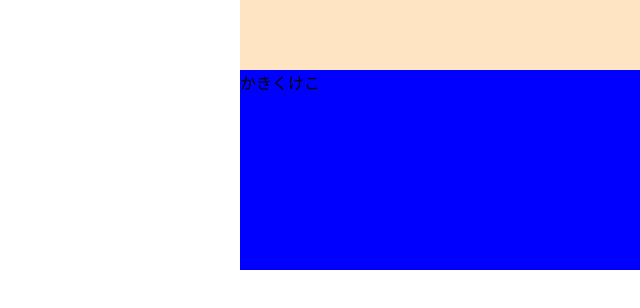
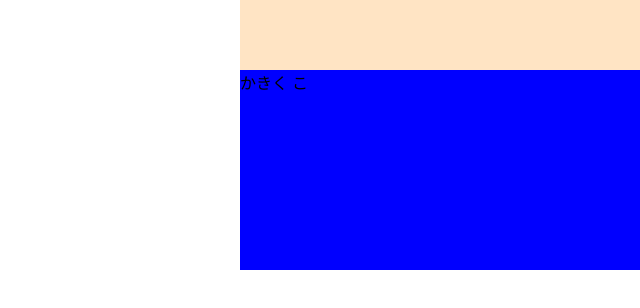
Before and after one commit to akira0902/akira.github.io, a plain HTML site: page index.html in a window 1280 px wide. Shown: the part 456-764 px from the top of the page, 0-640 px from the left. Drawn offline with Linux system fonts and the light colour scheme.

Commit message:
Update index.html

```diff
--- a/index.html
+++ b/index.html
@@ -22,7 +22,8 @@
             </div>
             <div class="right">right</div>
         </main>
-        <footer>かきくけこ</footer>
+        <footer>かきく
+           こ</footer>
     </div>
 </body>
 </html>
```
